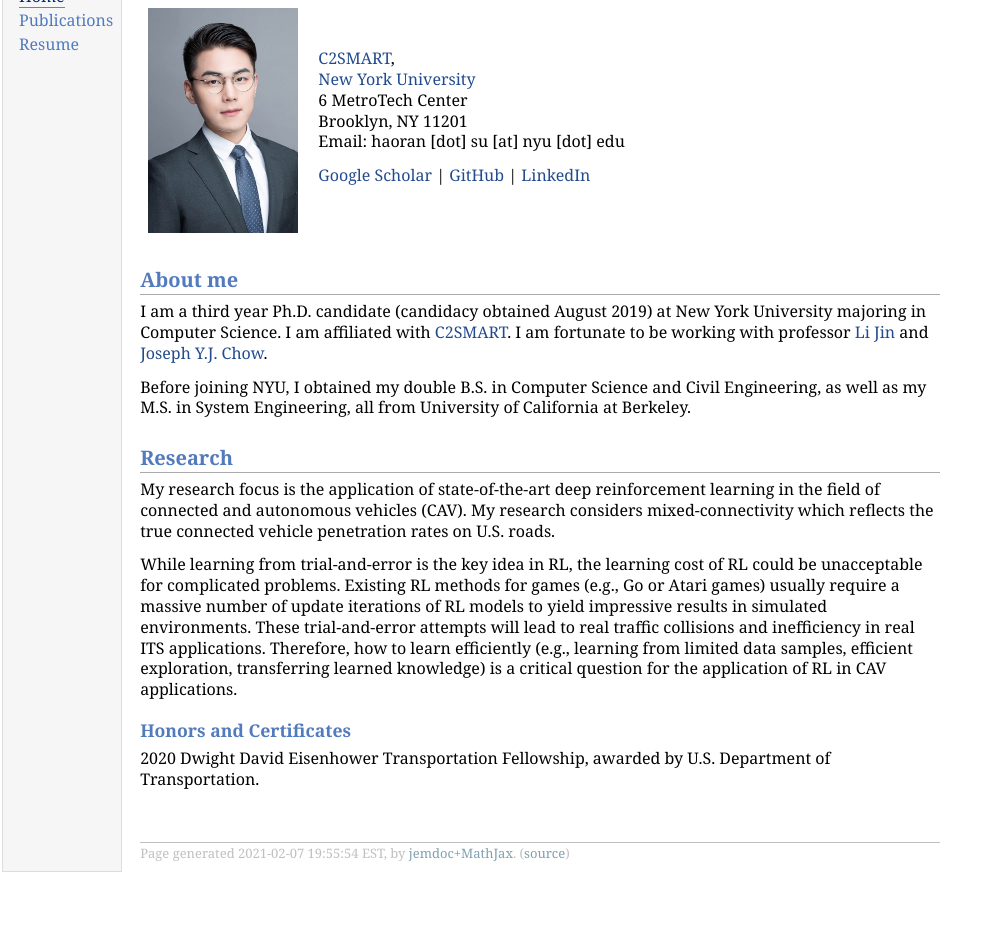
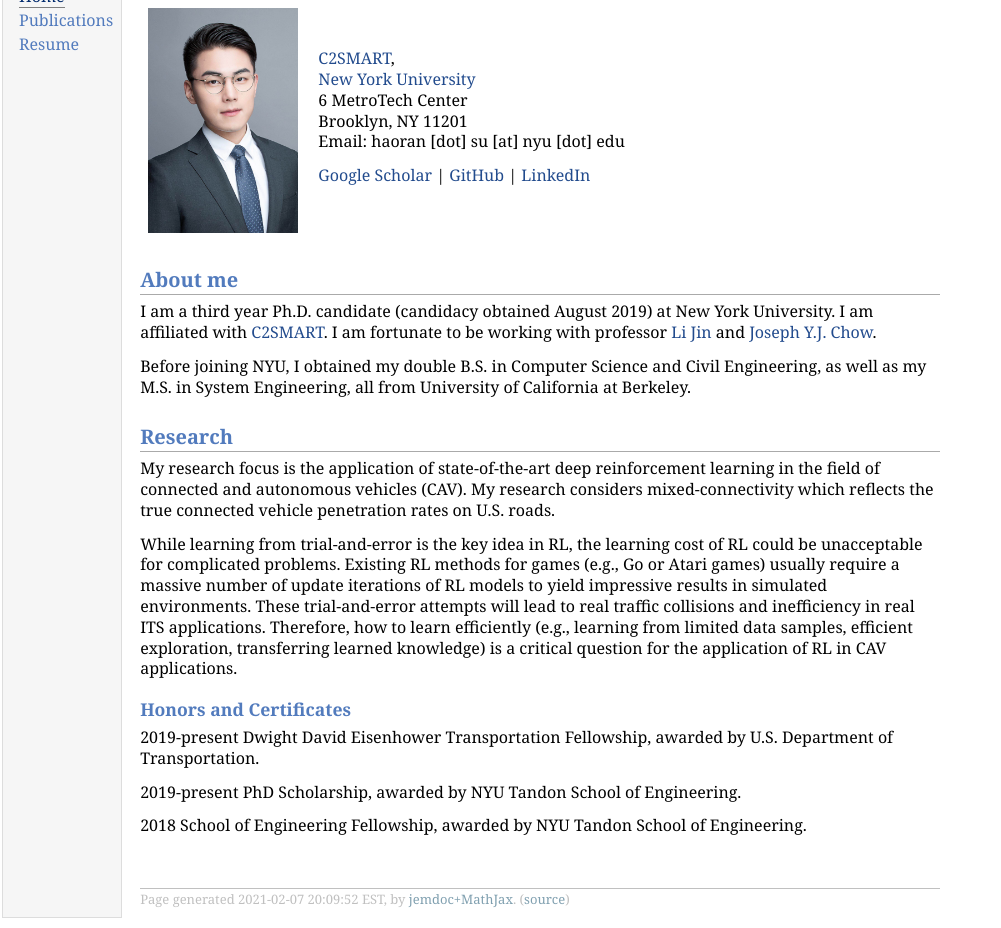
Before and after one commit to AnthonySu/AnthonySu.github.io, a plain HTML site: page index.html in a window 1280 px wide. Shown: the part 68-996 px from the top of the page, without its empty margins (0-1001 px from the left). Before the commit the page ends 950 px from the top, so only its background shows below. Drawn offline with nearby package versions, Linux system fonts and the light colour scheme; some packages are replaced by stand-ins of ours.

Commit message:
Initial commit

```diff
--- a/index.html
+++ b/index.html
@@ -51,7 +51,7 @@ Email: haoran [dot] su [at] nyu [dot] edu
 </td></tr></table>
 <h2>About me</h2>
 <p>I am a third year Ph.D. candidate (candidacy obtained August 2019) at New
-York University majoring in Computer Science. I am affiliated with <a href="https://c2smart.engineering.nyu.edu/" target=&ldquo;blank&rdquo;>C2SMART</a>. I am fortunate to be working with professor <a href="https://wp.nyu.edu/lijin/" target=&ldquo;blank&rdquo;>Li Jin</a> and <a href="https://engineering.nyu.edu/faculty/joseph-chow/" target=&ldquo;blank&rdquo;>Joseph Y.J. Chow</a>.
+York University. I am affiliated with <a href="https://c2smart.engineering.nyu.edu/" target=&ldquo;blank&rdquo;>C2SMART</a>. I am fortunate to be working with professor <a href="https://wp.nyu.edu/lijin/" target=&ldquo;blank&rdquo;>Li Jin</a> and <a href="https://engineering.nyu.edu/faculty/joseph-chow/" target=&ldquo;blank&rdquo;>Joseph Y.J. Chow</a>.
 </p>
 <p>Before joining NYU, I obtained my double B.S. in Computer Science and Civil Engineering, as well as my M.S. in System Engineering, all from University of California at Berkeley.
 </p>
@@ -61,11 +61,15 @@ York University majoring in Computer Science. I am affiliated with <a href="http
 <p>While learning from trial-and-error is the key idea in RL, the learning cost of RL could be unacceptable for complicated problems. Existing RL methods for games (e.g., Go or Atari games) usually require a massive number of update iterations of RL models to yield impressive results in simulated environments. These trial-and-error attempts will lead to real traffic collisions and inefficiency in real ITS applications. Therefore, how to learn efficiently (e.g., learning from limited data samples, efficient exploration, transferring learned knowledge) is a critical question for the application of RL in CAV applications.
 </p>
 <h3>Honors and Certificates</h3>
-<p>2020 Dwight David Eisenhower Transportation Fellowship, awarded by U.S. Department of Transportation.
+<p>2019-present Dwight David Eisenhower Transportation Fellowship, awarded by U.S. Department of Transportation.
+</p>
+<p>2019-present PhD Scholarship, awarded by NYU Tandon School of Engineering.
+</p>
+<p>2018 School of Engineering Fellowship, awarded by NYU Tandon School of Engineering.
 </p>
 <div id="footer">
 <div id="footer-text">
-Page generated 2021-02-07 19:55:54 EST, by <a href="https://github.com/wsshin/jemdoc_mathjax" target="blank">jemdoc+MathJax</a>.
+Page generated 2021-02-07 20:09:52 EST, by <a href="https://github.com/wsshin/jemdoc_mathjax" target="blank">jemdoc+MathJax</a>.
 (<a href="index.jemdoc">source</a>)
 </div>
 </div>
```
Also changed, not shown: 1 other file.
